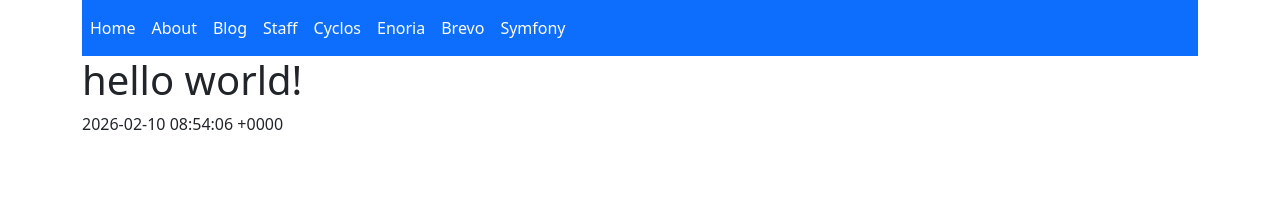
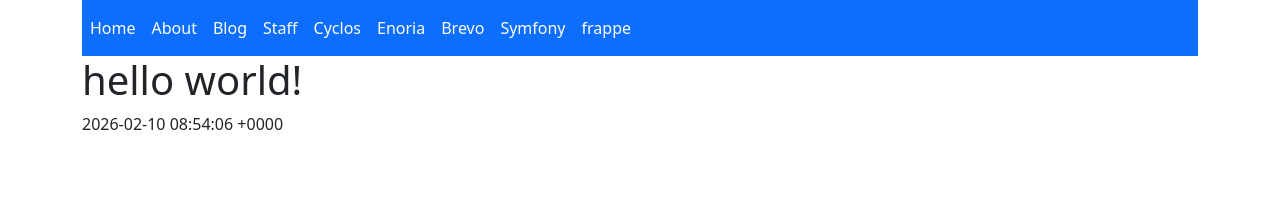
Before and after one commit to awelvor/jekyll, a Jekyll site: the page built from index.html, in a window 1280 px wide. Shown: the top 212 px of the page. Built offline with Jekyll 4.4.1, drawn with Linux system fonts in a browser that asks for light colours.

Commit message:
Add frappe navigation link

```diff
--- a/_data/navigation.yml
+++ b/_data/navigation.yml
@@ -17,5 +17,7 @@
   link: /brevo.html
 - name: Symfony
   link: /symfony.html
+- name: frappe
+  link: /frappe.html
 
 # end of file
```
